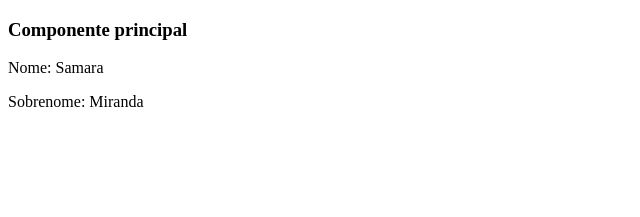
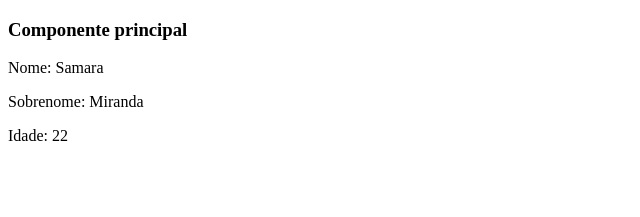
Before and after one commit to samaramiranda/Estudo-Javascript-HTML, a React (Create React App) app in the folder Conteudo-geral/ReactJS/Curso-reactJS-basico/app2/: page / in a window 1280 px wide. Shown: the top 217 px of the page, without its empty margins (0-640 px from the left). Built offline with nearby package versions, Linux system fonts and the light colour scheme.

Commit message:
Aula 038 - React snippets e várias dicas

```diff
--- a/Conteudo-geral/ReactJS/Curso-reactJS-basico/app2/src/App.js
+++ b/Conteudo-geral/ReactJS/Curso-reactJS-basico/app2/src/App.js
@@ -8,8 +8,8 @@ class App extends React.Component {
     sobrenome: "Miranda"
   }
 
-  render(){
-    return(
+  render() {
+    return (
       <div>
         <h3>Componente principal</h3>
         <Identificacao nome={this.state.nome} sobrenome={this.state.sobrenome}></Identificacao>
--- /dev/null
+++ b/Conteudo-geral/ReactJS/Curso-reactJS-basico/app2/src/components/Idade.js
@@ -0,0 +1,11 @@
+import React, {Component} from "react"
+
+class Idade extends Component {
+  render() {
+    return (
+      <p>Idade: 22</p>
+    );
+  }
+}
+
+export default Idade;
--- a/Conteudo-geral/ReactJS/Curso-reactJS-basico/app2/src/components/Identificacao.js
+++ b/Conteudo-geral/ReactJS/Curso-reactJS-basico/app2/src/components/Identificacao.js
@@ -1,4 +1,5 @@
 import React, { Component } from 'react';
+import Idade from "./Idade"
 
 class Identificacao extends Component {
   render() {
@@ -6,6 +7,7 @@ class Identificacao extends Component {
       <div>
         <p>Nome: {this.props.nome}</p>
         <p>Sobrenome: {this.props.sobrenome}</p>
+        <Idade></Idade>
       </div>
     );
   }
```
